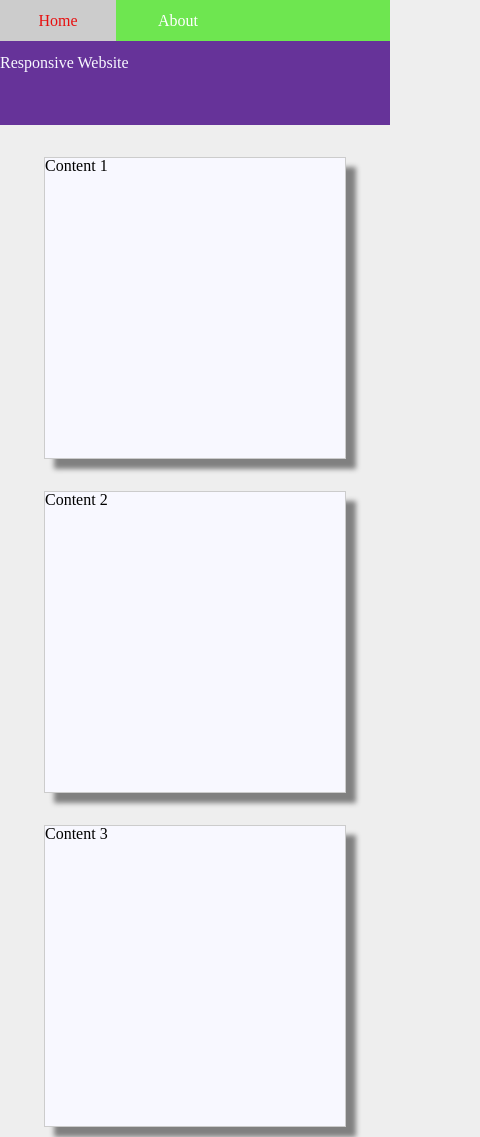
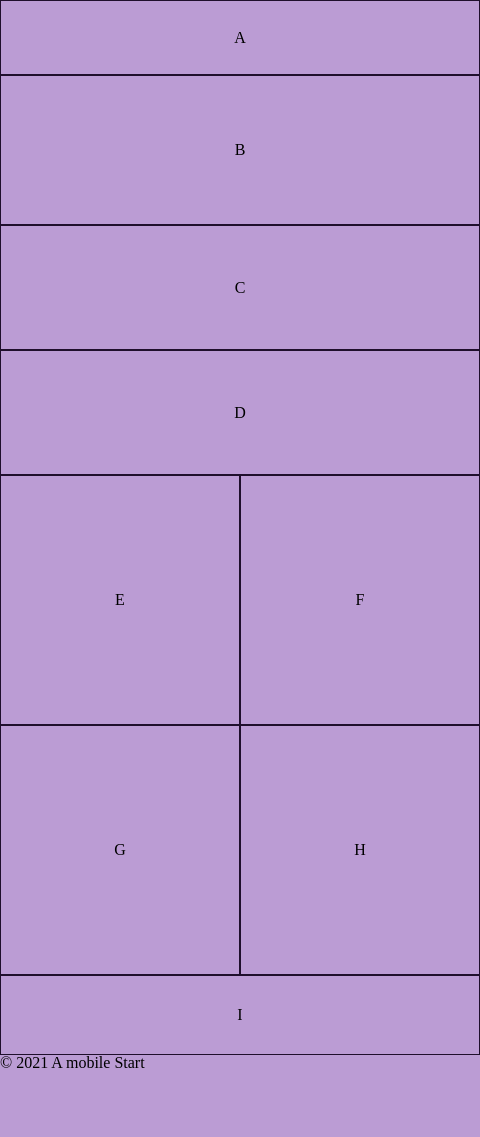
Before and after one commit to jmcia2020/lab-01, a plain HTML site: page index.html in a window 390 px wide. Shown: the top 1137 px of the page, 480 px wide, since content can reach past the window. After the commit the page ends 1071 px from the top, so only its background shows below. Drawn offline with Linux system fonts and the light colour scheme.

Commit message:
lab01 mobile

```diff
--- a/css/base.css
+++ b/css/base.css
@@ -1,13 +1,19 @@
+*{
+  box-sizing: border-box;
+}
+
 body, html {
-    height: 100%;
-    margin:0;
-    padding:0;
-    width: 100%;
-    /* background-color: aqua; */
-  }
+  height: 100%;
+  margin:0;
+  padding:0;
+  min-width: 480px;
+  width: 100%;
+  background-color: rgb(187, 156, 212);
+}
 
-
-  /* nav{}
-  html semantic elements
-  main{}
-  footer{} */
+section{
+  display: flex;
+  justify-content: center;
+  align-items: center;
+  border: 1px solid rgb(31, 15, 44);
+}
--- a/css/layout.css
+++ b/css/layout.css
@@ -1,39 +1,76 @@
-header {
-    height: 125px;
-    line-height: 125px;
-   }
+#A{
+  width: 480px;
+  height: 75px;
+}
 
-   h1{
-     margin: 0;
-   }
+#B{
+  width: 480px;
+  height: 150px;
+}
+
+#C{
+  width: 480px;
+  height: 125px;
+}
+
+#D{
+  width: 480px;
+  height: 125px;
+}
+
+#E{
+  width: 240px;
+  height: 250px;
+  float: left;
+  flex-wrap: wrap;
+}
+
+#F{
+  width: 240px;
+  height: 250px;
+  float: left;
+  flex-wrap: wrap;
+}
+
+#G{
+  width: 240px;
+  height: 250px;
+  float: left;
+  flex-wrap: wrap;
+}
+
+#H{
+  width: 240px;
+  height: 250px;
+  float: left;
+}
+
+#I{
+  width: 480px;
+  height: 80px;
+  clear:both;
+}
 
 
-   footer{
-     height:75px;
-     line-height: 75px;
-   }
-
-   section{
-    overflow: auto;
-    margin: 0;
-   }
-
-   div{
-     height: 300px;
-     margin: 2em auto;
-     width: 300px;
-   }
 
    /* Mobile */
+   /* @media (min-width 480px){
+     background: #eeeeee
+    }
+
+   */
+
    /* On Desktop, float the divs in the section and center them */
-   @media( min-width: 960px ) {
+   /* @media( min-width: 960px ) {
+     background: turquoise;
+   }
 
      section {
        display:table;
      }
 
-     div {
+     section {
        float:left;
        margin: 2em;
      }
-   }
+   } */
--- a/css/modules.css
+++ b/css/modules.css
@@ -1,35 +1,10 @@
-nav {
-    height: 25px;
-    left:0;
-    line-height: 25px;
-    position:fixed;
-    top:0;
-    width: 100%;
-    margin-bottom: 25px;
-  }
-  nav ul {
-    background: rgb(110, 230, 80);
-    list-style-type: none;
-    margin:0;
-    padding:0;
-  }
-  nav ul li {
-    display: inline-block;
-    margin: 0;
-    padding: .5em;
-    text-align:center;
-    width: 100px;
-  }
 
-  nav ul li:hover {
-    background: #ccc;
-  }
 
-  nav ul li a {
-    color: #fff;
-    text-decoration:none;
-  }
+@media (min 768px){
 
-  nav ul li:hover a {
-    color: rgb(231, 16, 16);
-  }
+.pairs{
+  float:left;
+  flex-wrap: wrap;
+  width: 50%;
+}
+}
--- a/css/theme.css
+++ b/css/theme.css
@@ -1,25 +1,3 @@
 /* holiday stuff
 xmas
 thanksgiving */
-
-
-body {
-    background: #eee;
-  }
-
-  header {
-    background: rebeccapurple;
-    color: ghostwhite;
-  }
-
-  footer {
-    background: #111;
-    color: #eee;
-    text-align:center;
-  }
-
-  div {
-    background: ghostwhite;
-    border: 1px solid #ccc;
-    box-shadow: 10px 10px 5px grey;
-  }
--- a/index.html
+++ b/index.html
@@ -2,27 +2,39 @@
 
 <html>
     <head>
-
         <title>Mobile and SMACSS</title>
         <link rel="stylesheet" href="css/reset.css">
         <link rel="stylesheet" href="css/style.css">
+        <link rel="stylesheet" href="css/base.css">
+        <link rel="stylesheet" href="css/layout.css">
+        <link rel="stylesheet" href="css/modules.css">
+        <link rel="stylesheet" href="css/theme.css">
     </head>
     <body>
         <header>
-            <h1>Responsive Website</h1>
-            <nav>
+            <!-- <h1>Responsive Website</h1> -->
+            <!-- <nav>
                 <ul>
                     <li><a href='index.html'>Home</a></li>
                     <li><a href='about.html'>About</a></li>
                 </ul>
-            </nav>
+            </nav> -->
+
         </header>
             <main>
-        <section>
-            <div>Content 1</div>
-            <div>Content 2</div>
-            <div>Content 3</div>
-        </section>
+                <section id=A>A</section>
+                <section id=B>B</section>
+                <section id=C>C</section>
+                <section id=D>D</section>
+                <div class=pairs>
+                    <section id=E>E</section>
+                    <section id=F>F</section>
+                </div>
+                <div class=pairs>
+                    <section id=G>G</section>
+                    <section id=H>H</section>
+                </div>
+                <section id=I>I</section>
             </main>
             <footer>
                 &copy; 2021 A mobile Start
```
Lines whose indentation alone changed are shown as unchanged.
